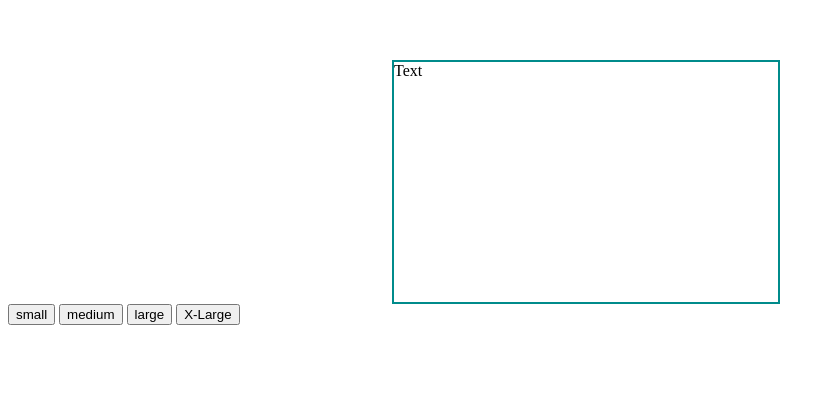
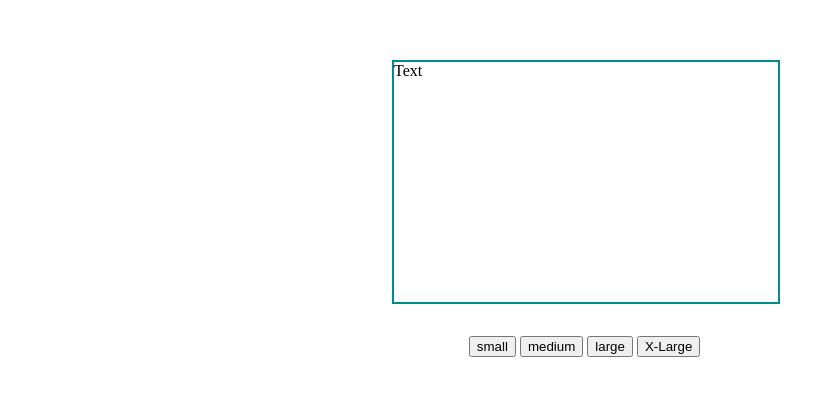
Before and after one commit to KopalGangrade/JAVASCRIPT_COHORT, a plain HTML site: page DOM/Combined/question6.html in a window 1280 px wide. Shown: the part 180-576 px from the top of the page, without its empty margins (0-835 px from the left). Drawn offline with Linux system fonts and the light colour scheme.

Commit message:
modification

```diff
--- a/DOM/Combined/question6.html
+++ b/DOM/Combined/question6.html
@@ -25,7 +25,7 @@
 </head>
 <body>
     <div id="div">Text</div>
-    <div>
+    <div class="btn_box">
         <button>small</button>
         <button>medium</button>
         <button>large</button>
@@ -39,7 +39,6 @@
         buttons.forEach(element => {
             element.addEventListener("click",()=>{
             const size = element.textContent.toLowerCase();
-
             div.style.fontSize= size ;
         })
         });
```
